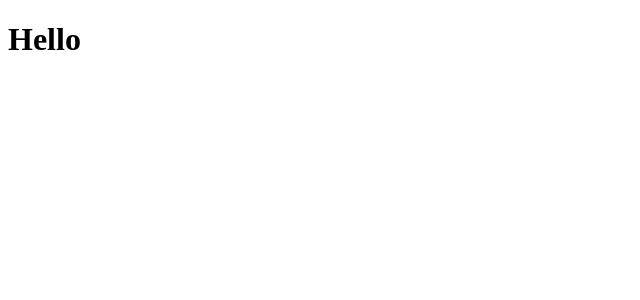
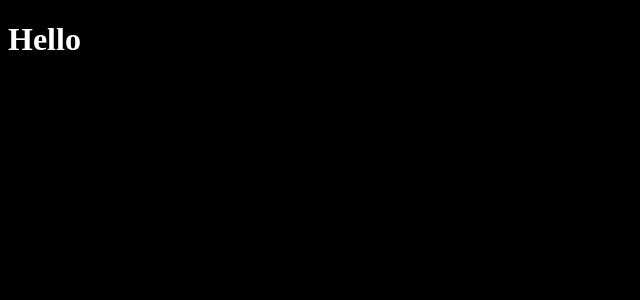
Before and after one commit to Saif-Ali-Warsi/react-experiments, a React (Vite) app: page / in a window 1280 px wide. Shown: the top 300 px of the page, without its empty margins (0-640 px from the left). Built offline with nearby package versions, Linux system fonts and the light colour scheme.

Commit message:
react app setup added

```diff
--- a/index.html
+++ b/index.html
@@ -4,7 +4,7 @@
     <meta charset="UTF-8" />
     <link rel="icon" type="image/svg+xml" href="/favicon.svg" />
     <meta name="viewport" content="width=device-width, initial-scale=1.0" />
-    <title>react-experiments</title>
+    <title>React Experiments</title>
   </head>
   <body>
     <div id="root"></div>
--- a/src/index.css
+++ b/src/index.css
@@ -0,0 +1,4 @@
+body {
+  color: white;
+  background-color: black;
+}
```
Also changed, not shown: src/App.jsx (+0 -7 lines).
